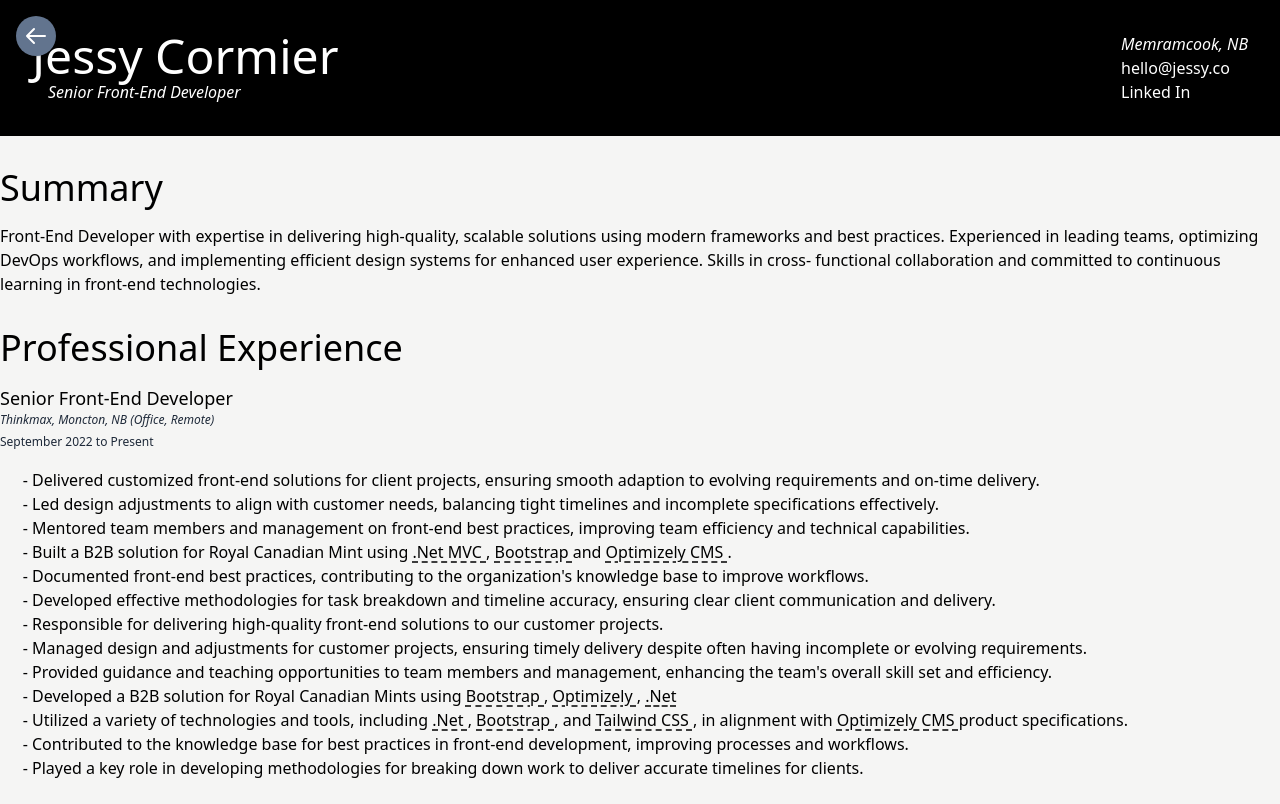
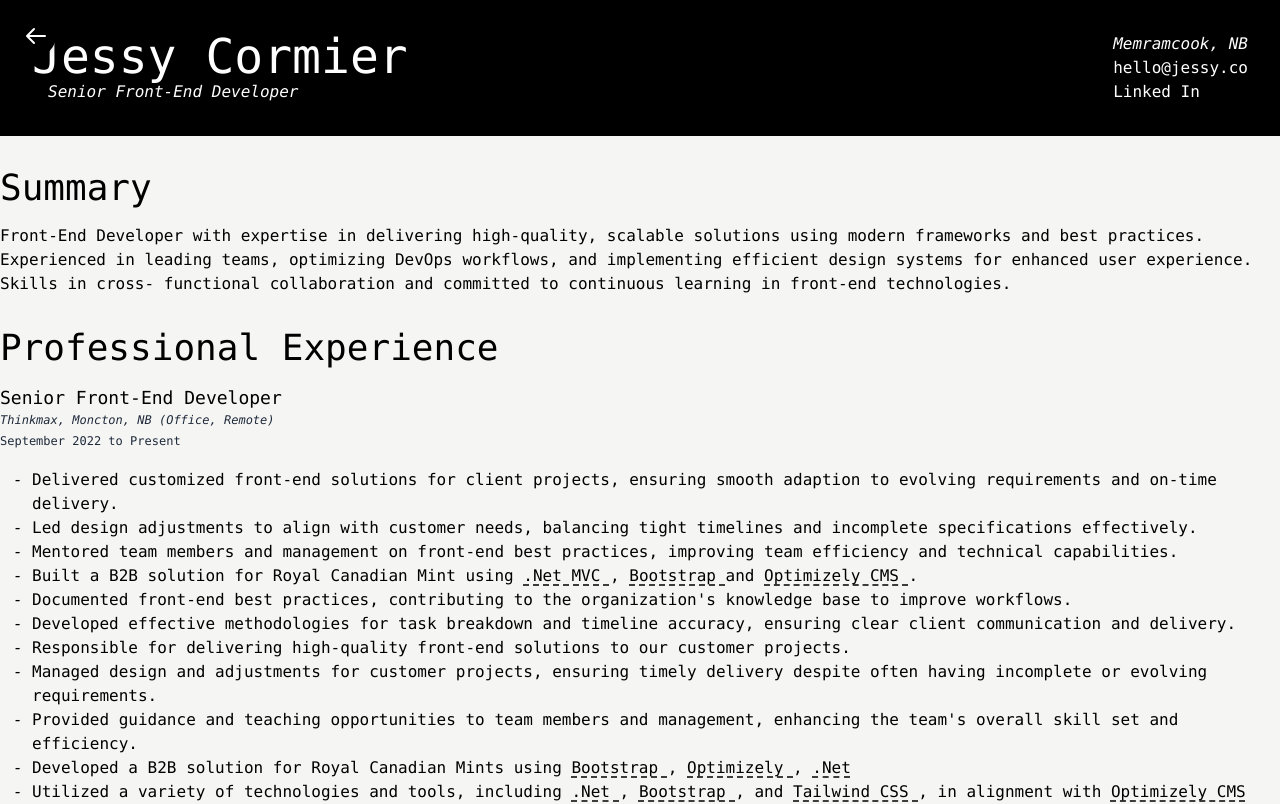
Before and after one commit to jessycormier/jessyco-angular-website, an Angular app: page /resume in a window 1280 px wide. Shown: the top 804 px of the page. Built offline with nearby package versions, Linux system fonts and the light colour scheme.

Commit message:
updating color and fonts

```diff
--- a/angular.json
+++ b/angular.json
@@ -38,6 +38,11 @@
               {
                 "glob": "**/*",
                 "input": "public"
+              },
+              {
+                "glob": "**/*",
+                "input": "node_modules/@tonsky/firacode",
+                "output": "assets/fonts/firacode"
               }
             ],
             "styles": [
--- a/src/app/pages/resume-page/resume-page.component.html
+++ b/src/app/pages/resume-page/resume-page.component.html
@@ -1,9 +1,9 @@
-<a href="/" class="fixed top-4 left-4 shadow-sm transition-colors bg-slate-500 text-white p-2 rounded-full shadow-lg hover:bg-slate-700" title="Go back to home page">
+<a href="/" class="fixed rotate-0 hover:rotate-360 duration-1000 top-4 left-4 shadow-md transition-all bg-black text-white p-2 rounded-full shadow-lg hover:bg-gray-800" title="Go back to home page">
   <svg xmlns="http://www.w3.org/2000/svg" class="h-6 w-6" fill="none" viewBox="0 0 24 24" stroke="currentColor">
     <path stroke-linecap="round" stroke-linejoin="round" stroke-width="2" d="M10 19l-7-7m0 0l7-7m-7 7h18" />
   </svg>
 </a>
-<article class="sm:container mx-auto">
+<article class="sm:container mx-auto font-mono">
   <header class="flex justify-between p-8 bg-black text-white mb-8">
     <div>
       <h1 class="text-5xl font-thin">Jessy Cormier</h1>
@@ -12,7 +12,9 @@
     <div class="flex flex-col">
       <address>Memramcook, NB</address>
       <div>hello&#64;jessy.co</div>
-      <a class="text-white !p-0" href="https://www.linkedin.com/in/jessyco">Linked In</a>
+      <div>
+        <a class="text-white hover:bg-white hover:text-black p-0 hover:px-2 transition-all" href="https://www.linkedin.com/in/jessyco">Linked In</a>
+      </div>
     </div>
   </header>
 
--- a/src/index.html
+++ b/src/index.html
@@ -1,5 +1,5 @@
 <!doctype html>
-<html lang="en" class="dark">
+<html lang="en">
   <head>
     <meta charset="utf-8" />
     <title>Jessy.co</title>
@@ -14,7 +14,7 @@
     <link rel="manifest" href="site.webmanifest" />
     <link rel="mask-icon" href="safari-pinned-tab.svg" color="#fffff" />
   </head>
-  <body class="">
+  <body>
     <app-root></app-root>
   </body>
 </html>
--- a/src/styles.css
+++ b/src/styles.css
@@ -1,13 +1,22 @@
+@font-face {
+  font-family: "Fira Code";
+  src:
+    url("/assets/fonts/firacode/woff2/FiraCode-Regular.woff2") format("woff2"),
+    url("/assets/fonts/firacode/ttf/FiraCode-Regular.ttf") format("truetype");
+  font-weight: normal;
+  font-style: normal;
+}
+
 @import "tailwindcss";
 @plugin "@tailwindcss/typography";
 
-/* @layer theme, base, components, utilities;
-
-@import "tailwindcss/theme.css" layer(theme);
-@import "tailwindcss/preflight.css" layer(base);
-@import "tailwindcss/utilities.css" layer(utilities); */
-
-/* @import "assets/fonts/firacode/fira_code.css"; */
+@theme {
+  --font-sans: ui-sans-serif, system-ui, sans-serif, "Apple Color Emoji",
+    "Segoe UI Emoji", "Segoe UI Symbol", "Noto Color Emoji";
+  --font-serif: ui-serif, Georgia, Cambria, "Times New Roman", Times, serif;
+  --font-mono: "Fire Code", ui-monospace, SFMono-Regular, Menlo, Monaco,
+    Consolas, "Liberation Mono", "Courier New", monospace; /* ... */
+}
 
 @layer base {
   html {
@@ -35,6 +44,10 @@
 }
 
 @layer components {
+  /* Link Component */
+  .link {
+    @apply text-white hover:bg-white hover:text-black p-0 hover:px-2 transition-all;
+  }
   /* Comma List Component */
   .comma-list {
     @apply list-none;
```
